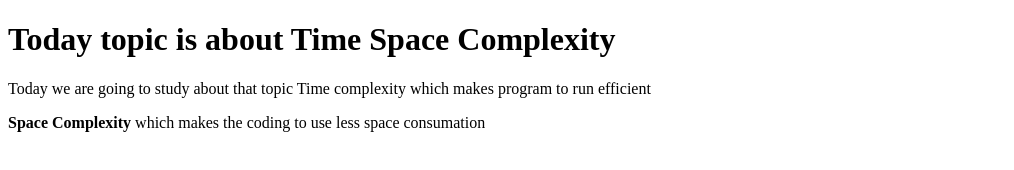
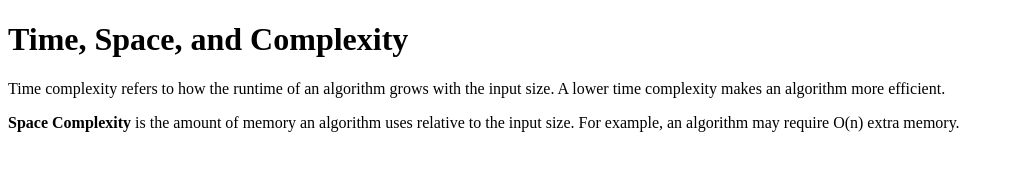
Before and after one commit to acciojob/time-and-space-complexity-shreya98-r, a website: page main.html in a window 1280 px wide. Shown: the whole page, without its empty margins (0-1014 px from the left). Drawn offline with Linux system fonts and the light colour scheme.

Commit message:
created a submission

```diff
--- a/main.html
+++ b/main.html
@@ -10,9 +10,11 @@
 	<!-- the entire body must be written by student -->
     <script type="text/javascript" src="./script.js">
 </script>
-<h1> Today topic is about Time Space Complexity</h1>
-	<p>Today we are going to study about that topic Time complexity which makes program to run  efficient </p>
-	<p> <b>Space Complexity</b> which makes the coding to use less space consumation </p>
+<h1>Time, Space, and Complexity</h1>
+
+	<p>Time complexity refers to how the runtime of an algorithm grows with the input size. A lower time complexity makes an algorithm more efficient.</p>
+
+	<p><b>Space Complexity</b> is the amount of memory an algorithm uses relative to the input size. For example, an algorithm may require O(n) extra memory.</p>
 
 </body>
 
```
